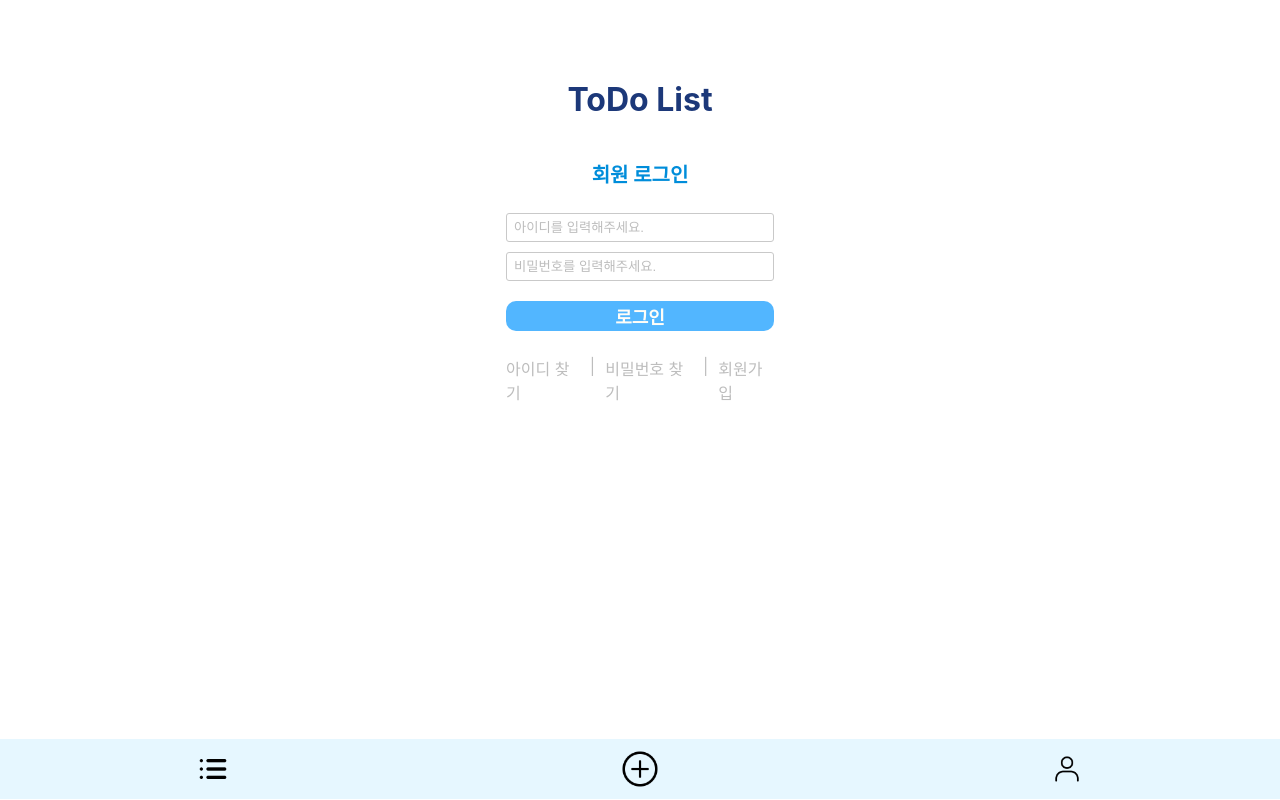
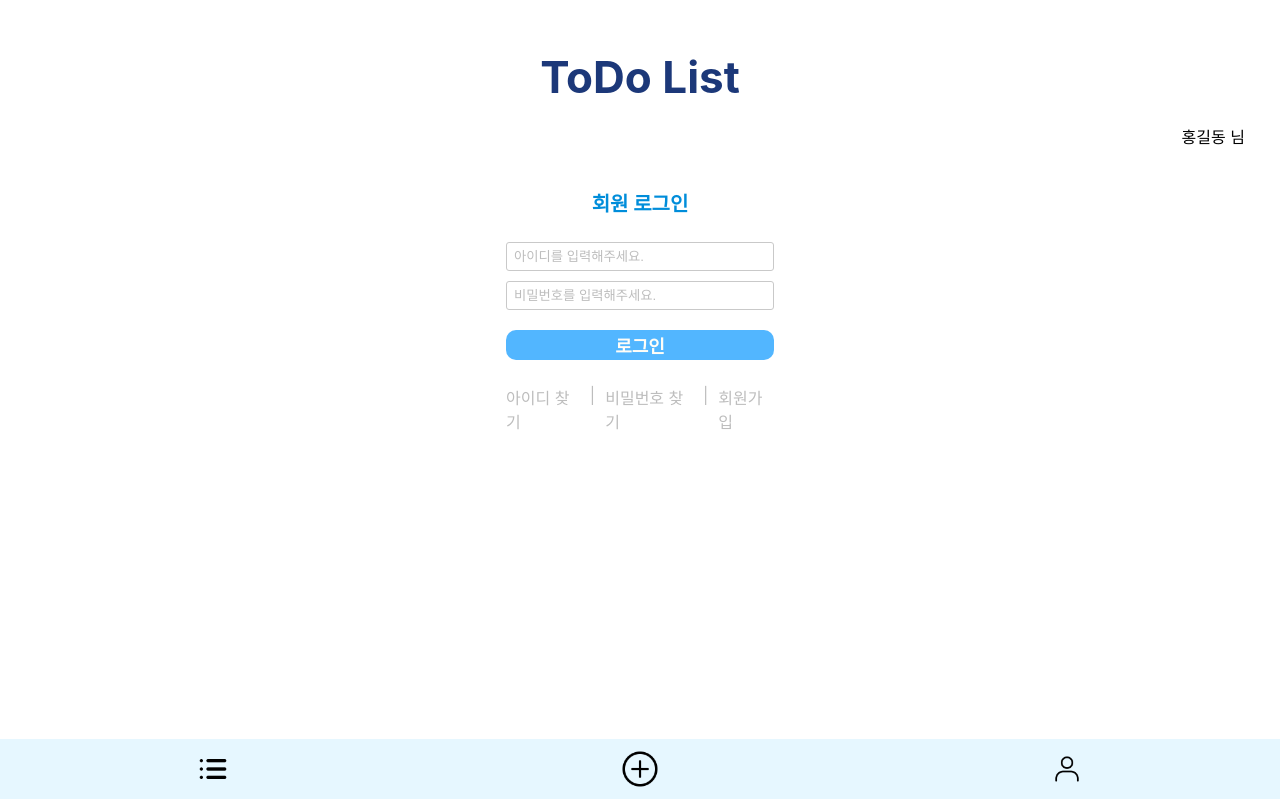
Before and after one commit to jhrogh/todo_list, a React (Create React App) app in the folder todo_front/: page / in a window 1280 px wide. Built offline with nearby package versions, Linux system fonts and the light colour scheme.

Commit message:
240729/front/Nav.js 마크업

```diff
--- a/todo_front/src/assets/styles/HeaderStyle.css
+++ b/todo_front/src/assets/styles/HeaderStyle.css
@@ -3,10 +3,10 @@
   justify-content: center;
   width: 100%;
   font-weight: bold;
-  font-size: 32px;
+  font-size: 44px;
   color: #1C3879;
 }
 
 .header {
-  margin-top: 80px;
+  margin-top: 50px;
 }
--- a/todo_front/src/assets/styles/LoginStyle.css
+++ b/todo_front/src/assets/styles/LoginStyle.css
@@ -2,7 +2,7 @@
   display: flex;
   flex-direction: column;
   align-items: center;  /* 세로축 기준 가운데 정렬 */
-  margin-top: 40px;
+  /* margin-top: 40px; */
 }
 
 .login-title {
--- /dev/null
+++ b/todo_front/src/assets/styles/NavStyle.css
@@ -0,0 +1,6 @@
+.nav-container {
+  width: calc(100% - 35px);
+  margin-top: 20px;
+  margin-bottom: 40px;
+  text-align: right;
+}
--- a/todo_front/src/components/Nav.js
+++ b/todo_front/src/components/Nav.js
@@ -1,6 +1,10 @@
 import React from 'react';
-import { BrowserRouter as Router, Route, Switch } from 'react-router-dom';
+import '../assets/styles/NavStyle.css';
 
-function Nav() {}
+function Nav() {
+  return (
+    <div className='nav-container'>홍길동 님</div>
+  )
+}
 
 export default Nav;
```
